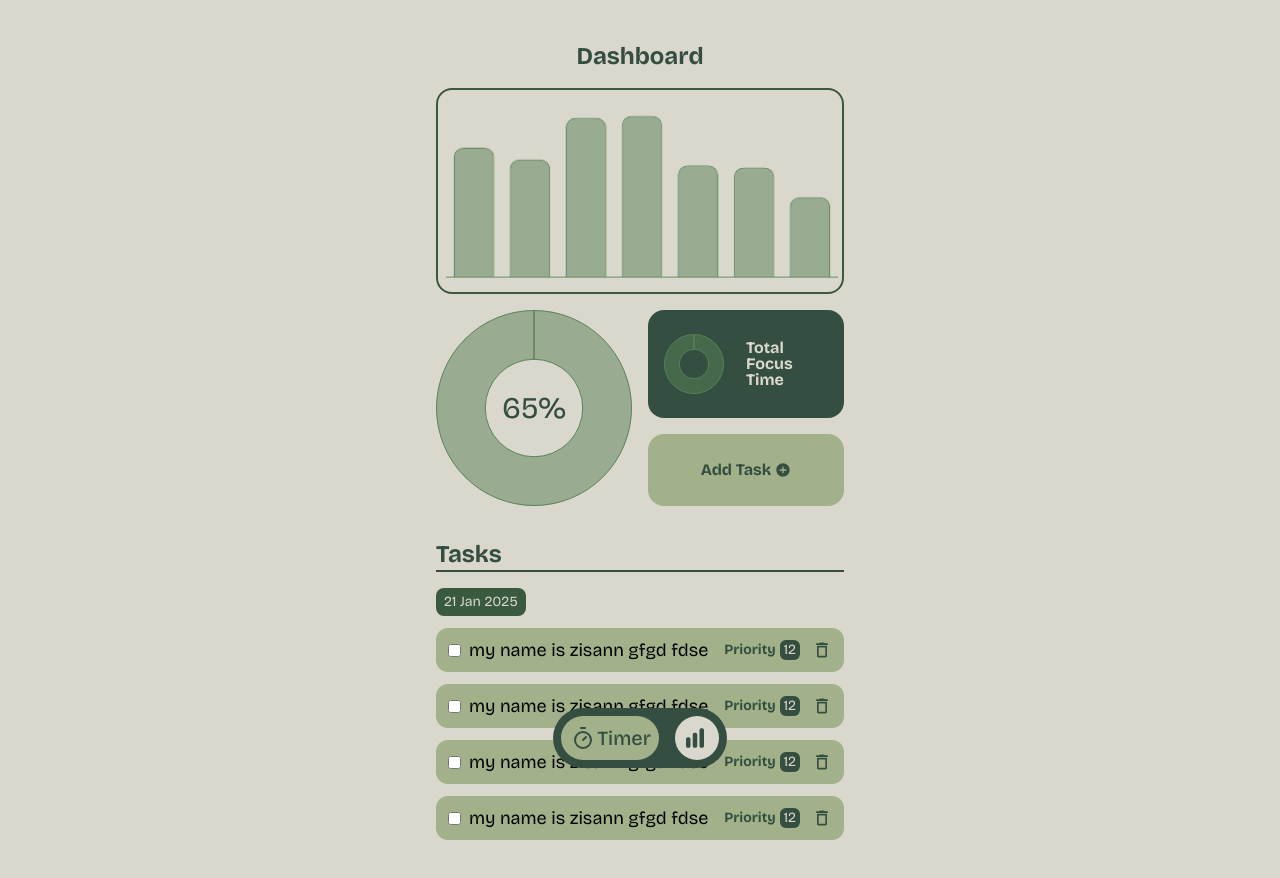
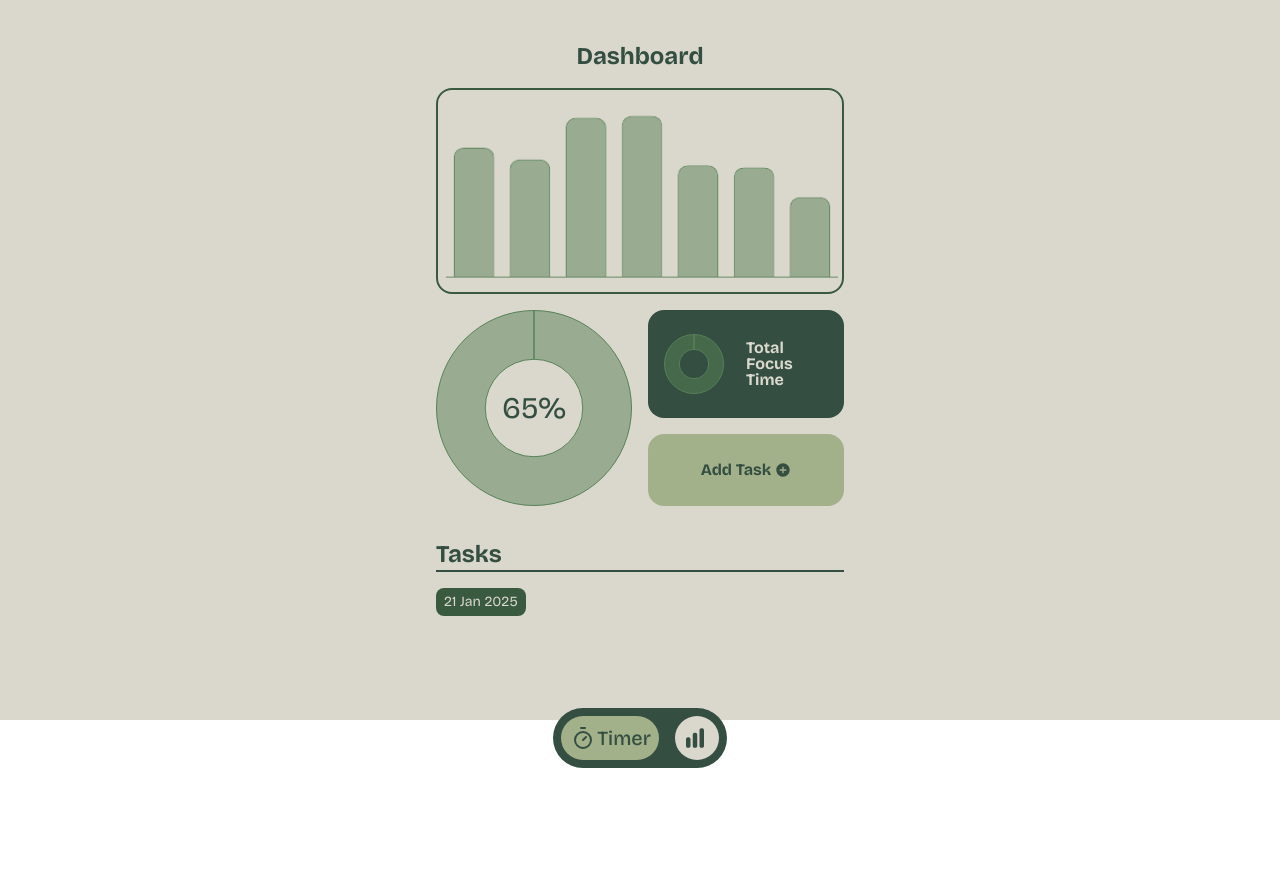
Before and after one commit to AzharZisan/pomotodo, a React (Vite) app: page /dashboard in a window 1280 px wide. Shown: the top 878 px of the page. After the commit the page ends 800 px from the top, so only its background shows below. Built offline with nearby package versions, Linux system fonts and the light colour scheme.

Commit message:
task and other array parent key added for iterating.

```diff
--- a/src/components/Task.jsx
+++ b/src/components/Task.jsx
@@ -1,18 +1,18 @@
 import React from "react";
 import { MdDeleteOutline } from "react-icons/md";
 
-const Task = () => {
+const Task = ({taskValue, priorityValue}) => {
   return (
     <>
       <div className="w-full h-auto flex justify-between items-start py-2 px-3 my-3 bg-(--bg-lite) rounded-xl">
         <div className="flex justify-center items-start gap-2 max-w-[70%]">
           <input type="checkbox" name="" id="" className="translate-y-2" />
-          <p className="text-lg flex">my name is zisann gfgd fdse </p>
+          <p className="text-lg flex">{taskValue}</p>
         </div>
         <div className="flex justify-center items-center gap-1 translate-y-1">
           <p className="text-sm text-(--primary) font-bold">Priority</p>
           <p className="px-1 text-sm bg-(--primary) text-(--bg) rounded-md">
-            12
+            {priorityValue}
           </p>
           <MdDeleteOutline className="text-xl ml-2 text-(--primary) hover:text-(--bg-dark) cursor-pointer"/>
         </div>
--- a/src/pages/AddTask.jsx
+++ b/src/pages/AddTask.jsx
@@ -23,11 +23,13 @@ const AddTask = () => {
   }
 
   const taskLength = taskData.flatMap((i) => i.entries).length;
+  const taskUniId = taskData.flatMap((i) => i.entries).map((i) => i.id)
 
   const handleAddTaskData = () => {
     const taskList = {
       date: dateInputRef.current.value,
       entries: [{
+        id: crypto.randomUUID(),
         task: inputTask,
         priority: priorityInputRef.current.value,
       }],
@@ -92,7 +94,7 @@ const AddTask = () => {
               className="px-2 mr-0.5 rounded bg-(--primary) text-(--bg) outline-none font-bold"
             >
               {Array.from({length: taskLength + 1}, (_, i) => (
-                <option value={i + 1}>{i + 1}</option>
+                <option key={taskUniId} value={i + 1}>{i + 1}</option>
               ))}
             </select>
           </div>
--- a/src/pages/Dashboard.jsx
+++ b/src/pages/Dashboard.jsx
@@ -4,8 +4,18 @@ import CircleChart from "../components/CircleChart";
 import { MdOutlineAddCircle } from "react-icons/md";
 import Task from "../components/Task";
 import { Link } from "react-router-dom";
+import { Temporal } from "temporal-polyfill";
 
 const Dashboard = () => {
+  const taskData = JSON.parse(localStorage.getItem("tasklist")) || [];
+  let entries = taskData.flatMap((i) => i.entries);
+
+  const monthValue = {
+    1: 'hdsi',
+    2: 'hello'
+  }
+
+  console.log(monthValue[2])
   return (
     <>
       <div className="w-full px-4 pt-4 pb-16 h-auto max-w-[440px]">
@@ -31,7 +41,7 @@ const Dashboard = () => {
               Total Focus Time
             </p>
           </div>
-          <Link to={'/add-task'}>
+          <Link to={"/add-task"}>
             <button className="w-full h-full flex justify-center items-center gap-1 text-md col-start-2 row-start-3 bg-(--bg-lite) text-(--primary) rounded-2xl hover:bg-(--primary) hover:text-(--bg-lite) cursor-pointer font-bold">
               Add Task <MdOutlineAddCircle />
             </button>
@@ -46,10 +56,9 @@ const Dashboard = () => {
               21 Jan 2025
             </h2>
           </div>
-          <Task />
-          <Task />
-          <Task />
-          <Task />
+          {entries.map((i) => (
+            <Task key={i.id} taskValue={i.task} priorityValue={i.priority} />
+          ))}
         </div>
       </div>
     </>
```
